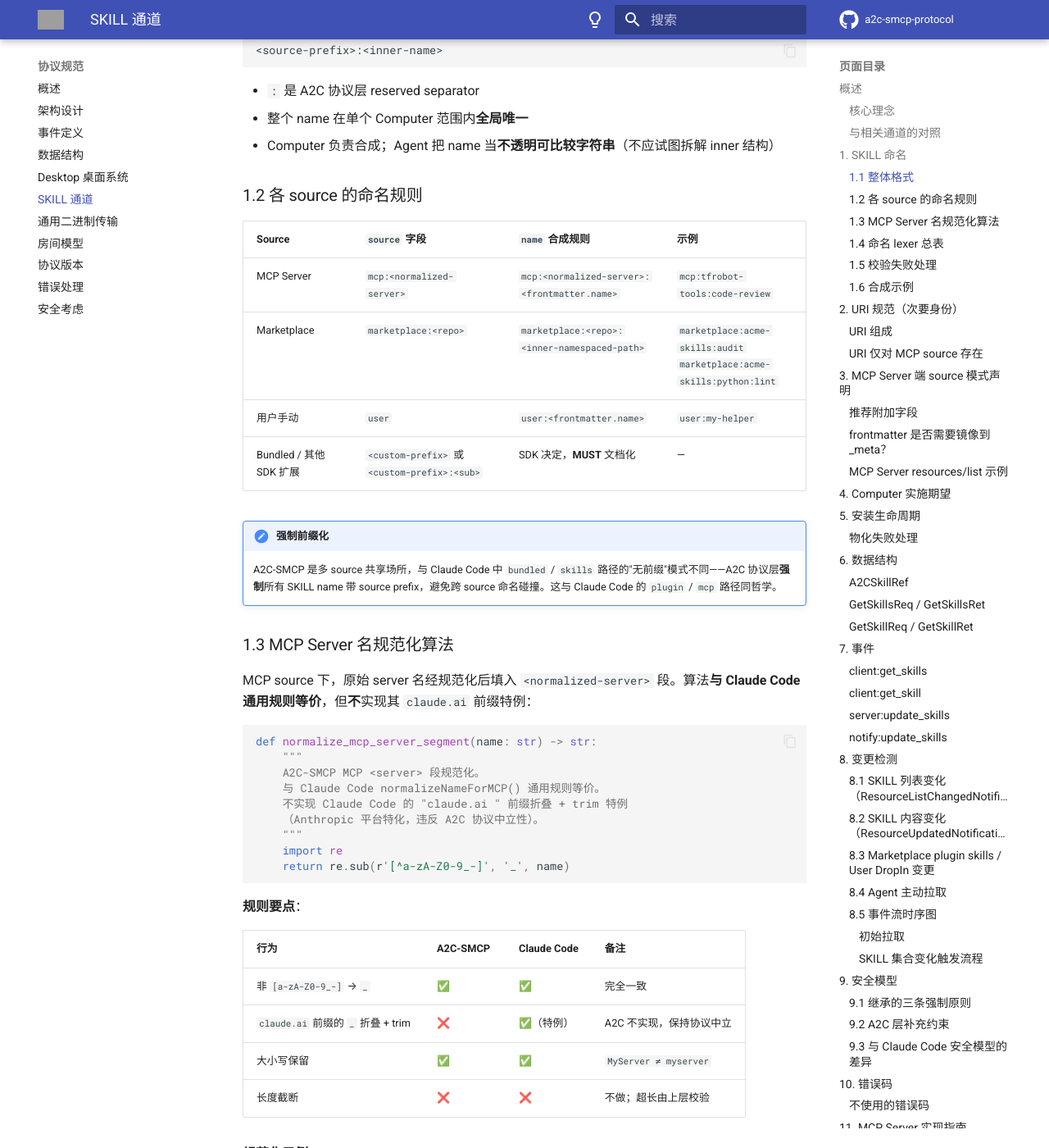
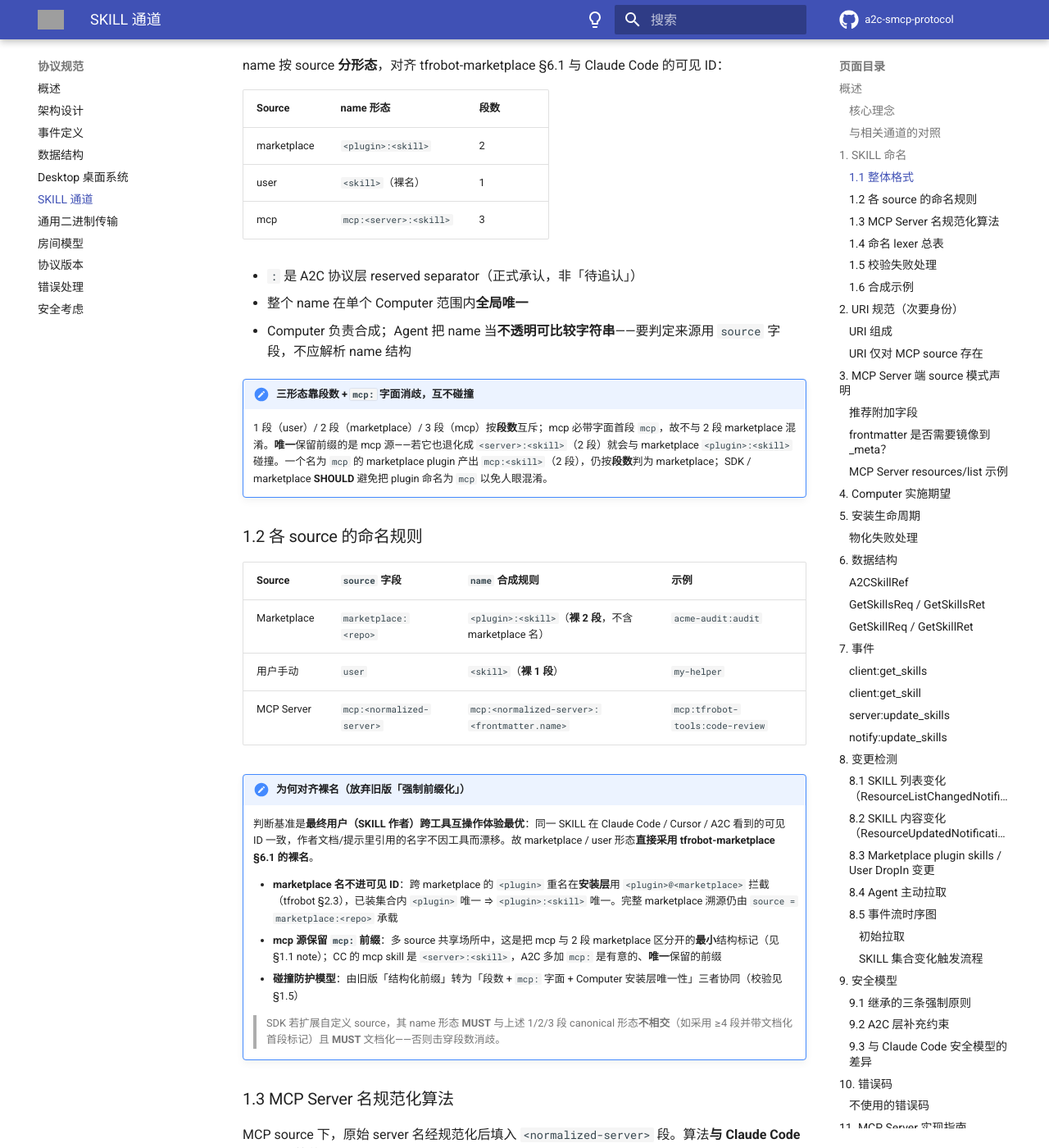
Before and after one commit to A2C-SMCP/a2c-smcp-protocol, an MkDocs documentation site: the page built from docs/specification/skill.md, in a window 1280 px wide and 1400 px high, scrolled down 2119 px. Shown: the whole window at 82% size. Built offline with MkDocs 1.6.1 and Material for MkDocs 9.7.7, drawn with Linux system fonts in a browser that asks for light colours; comment, search, counter and statistics services are not loaded; the version menu is left out; some of the changed text lies outside the part shown; grey boxes are pictures that could not be loaded.

Commit message:
docs(skill): adopt bare cross-tool SKILL names & clarify version source
Revise SKILL channel naming to align with tfrobot-marketplace §6.1 /
Claude Code open standard (criterion: SKILL-author cross-tool interop):

- marketplace: <plugin>:<skill> (2-seg, bare); user: <skill> (1-seg, bare);
  mcp keeps mcp:<server>:<skill> (3-seg) — the only retained prefix, to stay
  disjoint from 2-seg marketplace. Replaces the old "强制前缀化" principle.
- Disambiguation shifts from structural prefix to segment-count + literal
  "mcp:" + Computer install-layer <plugin>@<marketplace> uniqueness.
- 4016 lexer reworked to segment-count model; drop the "missing ':' → 4016"
  rule that wrongly rejected valid user bare names.
- Keep MCP <server> normalization mirroring CC normalizeNameForMCP
  ([^a-zA-Z0-9_-]→_, case+underscore preserved) — NOT tightened to strict
  kebab (tightening would diverge from CC and widen collisions).
- Clarify A2CSkillRef.version source-of-truth (marketplace plugin.json /
  mcp _meta.version / user null) and move it out of the "frontmatter 派生"
  group (frontmatter has no version field).

Propagated across the canonical trio + events.md + v0.2.1 migration guide.
In-place 0.2.2 doc revision, no PROTOCOL_VERSION bump (0.2 line still under
negotiation, not a frozen contract).

Co-Authored-By: Claude Opus 4.7 (1M context) <noreply@anthropic.com>

````diff
--- a/docs/specification/skill.md
+++ b/docs/specification/skill.md
@@ -59,30 +59,43 @@ A2C-SMCP SKILL 通道遵循以下原则：
 
 ## 1. SKILL 命名
 
-A2C-SMCP SKILL 用**全局唯一的合成 name** 作为协议主键，参考 Claude Code 的单一命名空间设计：所有 SKILL（无论来源）拼成 `<source-prefix>:<inner-name>` 形式，Agent 与 LLM 始终用 name 引用 SKILL，调用接口跨 source 一致。
+A2C-SMCP SKILL 用**全局唯一的合成 name** 作为协议主键，参考 Claude Code / [tfrobot-marketplace](https://github.com/A2C-SMCP/tfrobot-marketplace) 的单一命名空间设计：name **跨工具直接对齐开放标准**——marketplace 源 `<plugin>:<skill>`、user 源裸 `<skill>`、mcp 源 `mcp:<server>:<skill>`。Agent 与 LLM 始终用 name 引用 SKILL，调用接口跨 source 一致。
 
 ### 1.1 整体格式
 
-```
-<source-prefix>:<inner-name>
-```
+name 按 source **分形态**，对齐 tfrobot-marketplace §6.1 与 Claude Code 的可见 ID：
 
-- `:` 是 A2C 协议层 reserved separator
+| Source | name 形态 | 段数 |
+|---|---|---|
+| marketplace | `<plugin>:<skill>` | 2 |
+| user | `<skill>`（裸名） | 1 |
+| mcp | `mcp:<server>:<skill>` | 3 |
+
+- `:` 是 A2C 协议层 reserved separator（正式承认，非「待追认」）
 - 整个 name 在单个 Computer 范围内**全局唯一**
-- Computer 负责合成；Agent 把 name 当**不透明可比较字符串**（不应试图拆解 inner 结构）
+- Computer 负责合成；Agent 把 name 当**不透明可比较字符串**——要判定来源用 `source` 字段，不应解析 name 结构
+
+!!! note "三形态靠段数 + `mcp:` 字面消歧，互不碰撞"
+
+    1 段（user）/ 2 段（marketplace）/ 3 段（mcp）按**段数**互斥；mcp 必带字面首段 `mcp`，故不与 2 段 marketplace 混淆。**唯一**保留前缀的是 mcp 源——若它也退化成 `<server>:<skill>`（2 段）就会与 marketplace `<plugin>:<skill>` 碰撞。一个名为 `mcp` 的 marketplace plugin 产出 `mcp:<skill>`（2 段），仍按**段数**判为 marketplace；SDK / marketplace **SHOULD** 避免把 plugin 命名为 `mcp` 以免人眼混淆。
 
 ### 1.2 各 source 的命名规则
 
 | Source | `source` 字段 | `name` 合成规则 | 示例 |
 |---|---|---|---|
+| Marketplace | `marketplace:<repo>` | `<plugin>:<skill>`（**裸 2 段**，不含 marketplace 名） | `acme-audit:audit` |
+| 用户手动 | `user` | `<skill>`（**裸 1 段**） | `my-helper` |
 | MCP Server | `mcp:<normalized-server>` | `mcp:<normalized-server>:<frontmatter.name>` | `mcp:tfrobot-tools:code-review` |
-| Marketplace | `marketplace:<repo>` | `marketplace:<repo>:<inner-namespaced-path>` | `marketplace:acme-skills:audit`<br>`marketplace:acme-skills:python:lint` |
-| 用户手动 | `user` | `user:<frontmatter.name>` | `user:my-helper` |
-| Bundled / 其他 SDK 扩展 | `<custom-prefix>` 或 `<custom-prefix>:<sub>` | SDK 决定，**MUST** 文档化 | — |
 
-!!! important "强制前缀化"
+!!! important "为何对齐裸名（放弃旧版「强制前缀化」）"
 
-    A2C-SMCP 是多 source 共享场所，与 Claude Code 中 `bundled` / `skills` 路径的"无前缀"模式不同——A2C 协议层**强制**所有 SKILL name 带 source prefix，避免跨 source 命名碰撞。这与 Claude Code 的 `plugin` / `mcp` 路径同哲学。
+    判断基准是**最终用户（SKILL 作者）跨工具互操作体验最优**：同一 SKILL 在 Claude Code / Cursor / A2C 看到的可见 ID 一致，作者文档/提示里引用的名字不因工具而漂移。故 marketplace / user 形态**直接采用 tfrobot-marketplace §6.1 的裸名**。
+
+    - **marketplace 名不进可见 ID**：跨 marketplace 的 `<plugin>` 重名在**安装层**用 `<plugin>@<marketplace>` 拦截（tfrobot §2.3），已装集合内 `<plugin>` 唯一 ⇒ `<plugin>:<skill>` 唯一。完整 marketplace 溯源仍由 `source = marketplace:<repo>` 承载
+    - **mcp 源保留 `mcp:` 前缀**：多 source 共享场所中，这是把 mcp 与 2 段 marketplace 区分开的**最小**结构标记（见 §1.1 note）；CC 的 mcp skill 是 `<server>:<skill>`，A2C 多加 `mcp:` 是有意的、**唯一**保留的前缀
+    - **碰撞防护模型**：由旧版「结构化前缀」转为「段数 + `mcp:` 字面 + Computer 安装层唯一性」三者协同（校验见 §1.5）
+
+    > SDK 若扩展自定义 source，其 name 形态 **MUST** 与上述 1/2/3 段 canonical 形态**不相交**（如采用 ≥4 段并带文档化首段标记）且 **MUST** 文档化——否则击穿段数消歧。
 
 ### 1.3 MCP Server 名规范化算法
 
@@ -125,14 +138,19 @@ def normalize_mcp_server_segment(name: str) -> str:
 
 ### 1.4 命名 lexer 总表
 
-A2C SKILL name 按 `:` 分隔后每段独立 lexer：
+A2C SKILL name 先按**段数**判形态，再逐段 lexer：
 
-| 段位置 | 字符集 | 长度 | 校验责任 |
+| name 形态 | 段构成 | 各段字符集 | 校验责任 |
 |---|---|---|---|
-| **source prefix 固定段**<br>(`mcp` / `marketplace` / `user` / 等) | `[a-z]+` | 协议保留枚举 | A2C 协议层（SDK 可扩展自定义 prefix，**MUST** 文档化） |
-| **source 子标识段**<br>(MCP `<server>` / marketplace `<repo>`) | source-specific | 1–64 | source-specific 算法 |
-| **inner 中间段**<br>(marketplace 子目录命名空间等) | source-specific | source-specific | source-specific |
-| **leaf SKILL 名段**（最后一段） | `[a-z0-9-]`<br>不以 `-` 开头/结尾<br>无连续 `--` | 1–64 | marketplace SKILL v1 §3.1 |
+| **user**（1 段） | `<skill>` | `[a-z0-9-]`，不以 `-` 始末，无连续 `--`，1–64 | marketplace SKILL v1 §3.1 |
+| **marketplace**（2 段） | `<plugin>` `:` `<skill>` | 两段均同上严格 kebab | marketplace SKILL v1 §2.2 / §3.1 |
+| **mcp**（3 段，首段字面 `mcp`） | `mcp` `:` `<server>` `:` `<skill>` | `<server>`：§1.3 算法（`[A-Za-z0-9_-]`，1–64）；`<skill>`：严格 kebab | A2C §1.3 + marketplace §3.1 |
+
+**消歧规则（lexer 第一步）**：
+
+- 段数 ∉ {1, 2, 3} → 非法（`4016`）
+- 3 段但首段 ≠ `mcp` → 非法（3 段形态为 mcp 源专属）
+- 任一段不符上表字符集 → 非法
 
 ### 1.5 校验失败处理
 
@@ -144,7 +162,12 @@ Computer 在装配 Skill Registry 时执行校验，失败的 SKILL **不进入*
 | `<server>` 规范化后长度 > 64 | 同上 |
 | `<skill>` leaf 段不符合 marketplace §3.1 格式 | 拒绝该 SKILL 注册；记 ERROR |
 | 两个不同原始 server 规范化后撞名（如 `my.server` 与 `my_server` 都得到 `my_server`） | 拒绝第二注册者；记 ERROR；保留先到者 |
+| 两个不同 marketplace 提供同名 `<plugin>`（合成 `<plugin>:<skill>` 碰撞） | **安装层**按 `<plugin>@<marketplace>` 唯一性拒绝第二个（tfrobot §2.3）；已装集合内 `<plugin>` 唯一 |
 | 同 source 内 frontmatter `name` 重复（违反 marketplace §2.1） | 拒绝第二注册者；记 ERROR |
+
+!!! note "跨 source 类别天然不碰撞"
+
+    user（1 段）/ marketplace（2 段）/ mcp（3 段）按段数互斥，**不可能**跨类别碰撞。碰撞只可能发生在**同类别内**（上表 mcp `<server>` 规范化、marketplace `<plugin>`、同 source frontmatter 重名），均有对应拒绝策略。
 
 校验失败不向 Agent 返回硬错误——SKILL 通道的 batch 接口必须对部分失败健壮。
 
@@ -152,11 +175,15 @@ Computer 在装配 Skill Registry 时执行校验，失败的 SKILL **不进入*
 
 | 原始信息 | `A2CSkillRef.name` | `A2CSkillRef.source` |
 |---|---|---|
+| Marketplace repo=`acme-skills` + plugin=`acme-audit` + skill `audit` | `acme-audit:audit` | `marketplace:acme-skills` |
+| Marketplace repo=`acme-skills` + plugin=`pylint-tools` + skill `lint` | `pylint-tools:lint` | `marketplace:acme-skills` |
+| 用户手动 drop + skill `my-helper` | `my-helper` | `user` |
 | MCP server=`tfrobot-tools` + frontmatter.name=`code-review` | `mcp:tfrobot-tools:code-review` | `mcp:tfrobot-tools` |
 | MCP server=`my.api` + frontmatter.name=`csv-aggregator` | `mcp:my_api:csv-aggregator` | `mcp:my_api` |
-| Marketplace repo=`acme-skills` + leaf `audit` | `marketplace:acme-skills:audit` | `marketplace:acme-skills` |
-| Marketplace repo=`acme-skills` + 子目录 `python` + leaf `lint` | `marketplace:acme-skills:python:lint` | `marketplace:acme-skills` |
-| 用户手动 drop + leaf `my-helper` | `user:my-helper` | `user` |
+
+!!! note "name 不再恒以 source 开头"
+
+    旧版 name 总以 source prefix 起始；现在仅 **mcp** 形态 name（`mcp:<server>:...`）与 `source`（`mcp:<server>`）同头。marketplace / user 的 `name` 是裸名，**不**含 `source` 里的 marketplace 名——`source` 独立承载完整 provenance。
 
 ---
 
@@ -290,11 +317,12 @@ Skill 引用对象——`client:get_skills` 返回列表的元素。
 ```python
 class A2CSkillRef(TypedDict, total=False):
     # ── 主键 ─────────────────────────────────────────
-    name: str                       # 必选：合成的全局唯一名（含 source prefix）
-                                    # 例：mcp:tfrobot-tools:code-review
+    name: str                       # 必选：合成的全局唯一名（跨工具对齐裸名）
+                                    # marketplace: acme-audit:audit / user: my-helper
+                                    # mcp: mcp:tfrobot-tools:code-review
 
     # ── 来源元数据 ────────────────────────────────────
-    source: str                     # 必选：source prefix
+    source: str                     # 必选：完整来源 provenance（含 marketplace 名等）
                                     # 例：mcp:tfrobot-tools / marketplace:acme-skills / user
     uri: NotRequired[str]           # 仅 MCP 来源时存在：skill://host/skill-name
                                     # 来源追溯用次要身份，Agent 非权威（见 §2）
@@ -304,15 +332,28 @@ class A2CSkillRef(TypedDict, total=False):
                                     # staging 落盘是所有 source 的统一第一步，故恒存在
                                     # 面向 Agent SDK（脚本执行/文件访问）；LLM 永不可见（§9.1）
 
-    # ── SKILL.md frontmatter 派生 ────────────────────
+    # ── SKILL.md frontmatter 派生（marketplace §3.1 的 6 字段，无 version）──
     description: str                # 必选：marketplace §3.1
     license: NotRequired[str]
     compatibility: NotRequired[str]
     allowed_tools: NotRequired[list[str]]   # frontmatter "allowed-tools" 规范化为 list
-    version: NotRequired[str]
     skill_metadata: NotRequired[dict]       # frontmatter.metadata map 透传
                                             # A2C 不解释，仅作跨工具互操作 passthrough
+    # ── 包元数据派生（非 frontmatter）────────────────
+    version: NotRequired[str]               # 来源各异（见下方 note）；user 源缺省/null
 ```
+
+!!! note "`version` 来源（非 frontmatter）"
+
+    marketplace SKILL v1 frontmatter 恰好 6 字段（`name` / `description` / `license` / `compatibility` / `metadata` / `allowed-tools`），**无 version**。`A2CSkillRef.version` 的 source-of-truth 按来源区分：
+
+    | Source | `version` 来源 |
+    |---|---|
+    | marketplace | `plugin.json` / marketplace entry 的 version |
+    | mcp | `skill://` 资源的 `_meta.version`（§3 推荐附加字段） |
+    | user | 无可靠来源 → **缺省 / null** |
+
+    故 `version` 是 `NotRequired`：无来源即省略。Agent **MUST NOT** 假定 version 一定存在。
 
 !!! note "`path` 恒存在（不存在"无 baseDir"形态）"
 
@@ -432,7 +473,7 @@ class GetSkillRet(TypedDict, total=False):
 
 **Computer 处理流程**：
 
-1. 校验 `name` 格式（含至少一个 `:`、各段符合 §1 lexer 规则）；不合法 → `4016`
+1. 校验 `name` 格式（按 §1.4 段数消歧 + 各段字符集——user 为合法 **1 段无 `:`**、marketplace 2 段、mcp 3 段首段 `mcp`）；不合法 → `4016`
 2. Skill Registry 按 name 精确匹配解析出**包根目录**；未找到（含已卸载 / 孤儿 / 从未存在）→ [`4014`](error-handling.md#mcp-server-not-found4014) 语义复用
 3. 解析 `rel_path`（缺省 `SKILL.md`）：`safe_join(包根, rel_path)` 后 `realpath` 必须仍在包根内；绝对路径 / `..` / 符号链接逃逸 / 命中 `.skillenv` 等敏感文件 / 文件不存在 → [`4017`](error-handling.md#skill-resource-not-accessible4017)（`details.reason` ∈ `traversal` / `forbidden` / `not_found`，详见 §9）
 4. 确定**资源字节**：`SKILL.md` 剥离 YAML frontmatter（首行 `---` 到第二个 `---` 含两端整块）后的 body，其它资源原样文件字节（占位符均**不展开**）；计算 `total_size` 与全量 `sha256`
@@ -689,7 +730,9 @@ A2C-SMCP SKILL 通道在 URI 与命名上**直接对齐** Claude Code 的 MCP Sk
 | 维度 | Claude Code MCP Skill | **A2C-SMCP SKILL 通道** |
 |---|---|---|
 | URI scheme | `skill://<namespace>/<skill-name>` | 一致 |
-| 命名格式 | `<server>:<skill>`（强制前缀） | `mcp:<server>:<skill>`（强制三段；多源共享场景需要 `mcp:` 第一段） |
+| 命名格式（marketplace plugin） | `<plugin>:<skill>` | **一致**（裸 2 段，对齐开放标准） |
+| 命名格式（user / bundled） | 裸 `<skill>` | **一致**（裸 1 段） |
+| 命名格式（mcp） | `<server>:<skill>` | `mcp:<server>:<skill>`（A2C 多源共享，**唯一**保留 `mcp:` 段消歧） |
 | Server 名规范化 | `normalizeNameForMCP()`，含 `claude.ai ` 前缀特例 | 同算法，**不实现** `claude.ai ` 特例 |
 | `scripts/` 执行 | ❌ 禁止（MCP Skill 远程不可信） | ✅ 由 Computer 执行（source 信任继承） |
 | `${SKILL_DIR}` 占位符 | `${CLAUDE_SKILL_DIR}` 对 MCP Skill **无意义** | `${TFROBOT_SKILL_DIR}` 展开为不透明 URI（LLM-facing）/ 真 FS 路径（脚本执行 env，由 Computer 注入） |
````
Also changed, not shown: docs/migrations/v0.2.1-skill-and-blob-transfer.md (+2 -2 lines), docs/specification/data-structures.md (+20 -6 lines), docs/specification/error-handling.md (+1 -1 lines), docs/specification/events.md (+1 -1 lines).
